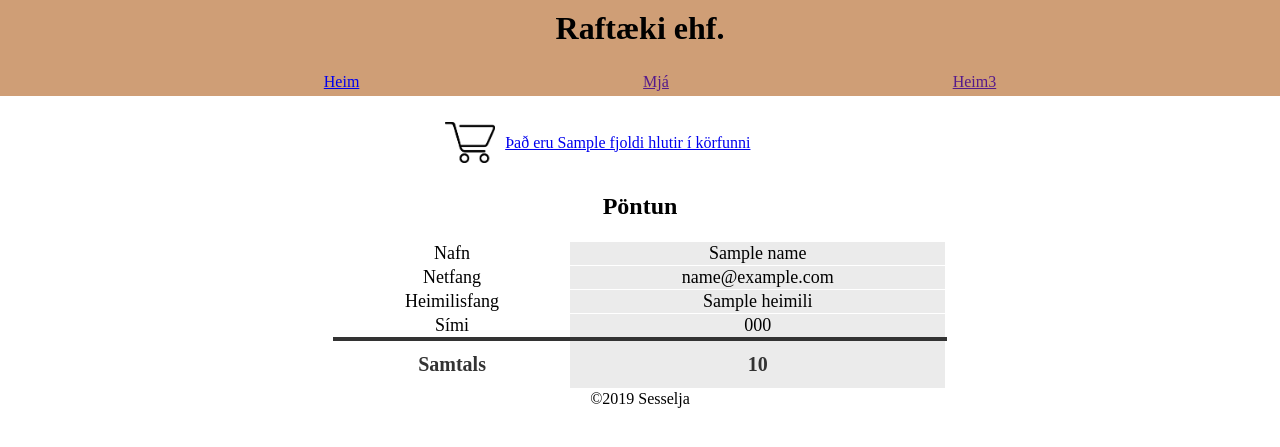
After one commit to sesseljabs/verkefni5, a Flask app: template templates/result.html in a window 1280 px wide. The commit adds this page. Shown: the top 447 px of the page. Run offline with Flask 2, Linux system fonts and the light colour scheme; the template is opened without the code that fills it: most values are stand-ins (such as "Sample title", 1, 10 or a date in 2020).

Commit message:
gerði meira

```diff
--- a/app.py
+++ b/app.py
@@ -11,9 +11,14 @@ vorur = [
     [0, "Heyrnatól", "heyrnatol.jpg", 8500],
     [1, "Mús", "mus.jpg", 3000],
     [2, "Úr", "ur.jpg", 4500],
-    [0, "Heyrnatól", "heyrnatol.jpg", 8500],
-    [1, "Mús", "mus.jpg", 3000],
-    [2, "Úr", "ur.jpg", 4500]
+    [3, "Ryksuga", "ryksuga.jpg", 19000],
+    [4, "Myndavel", "myndavel.jpg", 200000],
+    [5, "Sjónvarp", "sjonvarp.jpg", 720000],
+    [6, "Rakatæki", "rakataeki.jpg", 6000],
+    [7, "Iphone 11", "iphone.jpg", 250000],
+    [8, "Minnislykill", "lykill.jpg", 10000],
+    [9, "Sous vide", "sous.jpg", 25000],
+    [10, "Nokia 3310", "nokia.jpg", 10000]
 ]
 
 @app.route("/")
@@ -40,7 +45,8 @@ def add(id):
         session["karfa"] = karfa
         fjoldi = len(karfa)
 
-    return render_template("index.html", vorur = vorur, fjoldi = fjoldi)
+    return redirect(url_for("home"))
+    #return render_template("index.html", vorur = vorur, fjoldi = fjoldi)
 
 @app.route("/karfa")
 def karfa():
@@ -71,7 +77,20 @@ def eydahlut(id):
             index = i
     karfa.pop(index)
     session["karfa"] = karfa
-    return render_template("eydavoru.html")
+    return redirect()
+
+@app.route("/result", methods=["post"])
+def result():
+    if request.method == "POST":
+        kwargs={
+            "name":request.form["nafn"],
+            "email":request.form["email"],
+            "heimili":request.form["heimili"],
+            "phone":request.form["simi"],
+            "price":request.form["samtals"]
+        }
+        eyda()
+        return render_template("result.html", **kwargs, fjoldi=0)
 
 @app.errorhandler(404)
 def pagenotfound(error):
--- a/static/style.css
+++ b/static/style.css
@@ -96,6 +96,23 @@ table.table {
     width: 100px;
 }
 
+/* Form */
+.form {
+  display: flex;
+  flex-flow: column;
+  width: 20%;
+  margin: auto;
+}
+.form label {
+  margin: 10px;
+}
+#button {
+  width: 100px;
+}
+#agh {
+  text-align: center;
+}
+
 .vorur {
     display: flex;
     flex-flow: row;
@@ -108,6 +125,11 @@ table.table {
     height: 200px;
     width: auto;
 }
+.bing {
+  border: 1px black solid;
+  border-radius: 5px;
+  padding: 10px;
+}
 
 /*footer*/
 
--- a/templates/index.html
+++ b/templates/index.html
@@ -7,7 +7,7 @@ Heimasíða
 <ul class="vorur">
     {% for i in vorur %}
         <li>
-            <figure>
+            <figure class="bing">
                 <img class="vorumyndir" src="/static/img/{{ i[2] }}">
                 <figcaption><a href="/add/{{ i[0] }}">{{ i[1] }}<br>Verð: {{ i[3] }}</a></figcaption>
             </figure>
--- a/templates/karfa.html
+++ b/templates/karfa.html
@@ -32,10 +32,9 @@ Karfa
             </tr>
         </tfoot>
     </table>
-    <a href="/eyda" style="margin: auto">Eyða körfu</a>
+    <a href="/eyda" id="agh"><h3>Eyða körfu</h3></a>
+    {% include "form.html" %}
 {% else %}
     <h1 style="text-align: center">Karfan er tóm</h1>
 {% endif %}
-
-<h1>{{ karfa }}</h1>
 {% endblock %}
--- /dev/null
+++ b/templates/result.html
@@ -0,0 +1,34 @@
+{% extends "default.html" %}
+{% block title %}
+Result
+{% endblock %}
+
+{% block content %}
+<h2 style="text-align: center">Pöntun</h2>
+<table class="table">
+    <tbody>
+        <tr>
+            <td>Nafn</td>
+            <td>{{ name }}</td>
+        </tr>
+        <tr>
+            <td>Netfang</td>
+            <td>{{ email }}</td>
+        </tr>
+        <tr>
+            <td>Heimilisfang</td>
+            <td>{{ heimili }}</td>
+        </tr>
+        <tr>
+            <td>Sími</td>
+            <td>{{ phone }}</td>
+        </tr>
+    </tbody>
+    <tfoot>
+        <tr>
+            <td>Samtals</td>
+            <td>{{ price }}</td>
+        </tr>
+    </tfoot>
+</table>
+{% endblock %}
```
Also changed, not shown: templates/form.html (added, +19 -0 lines), static/img/iphone.jpg (added), static/img/lykill.jpg (added), static/img/myndavel.jpg (added), static/img/nokia.jpg (added), static/img/rakataeki.jpg (added), static/img/ryksuga.jpg (added), static/img/sjonvarp.jpg (added), static/img/sous.jpg (added).
